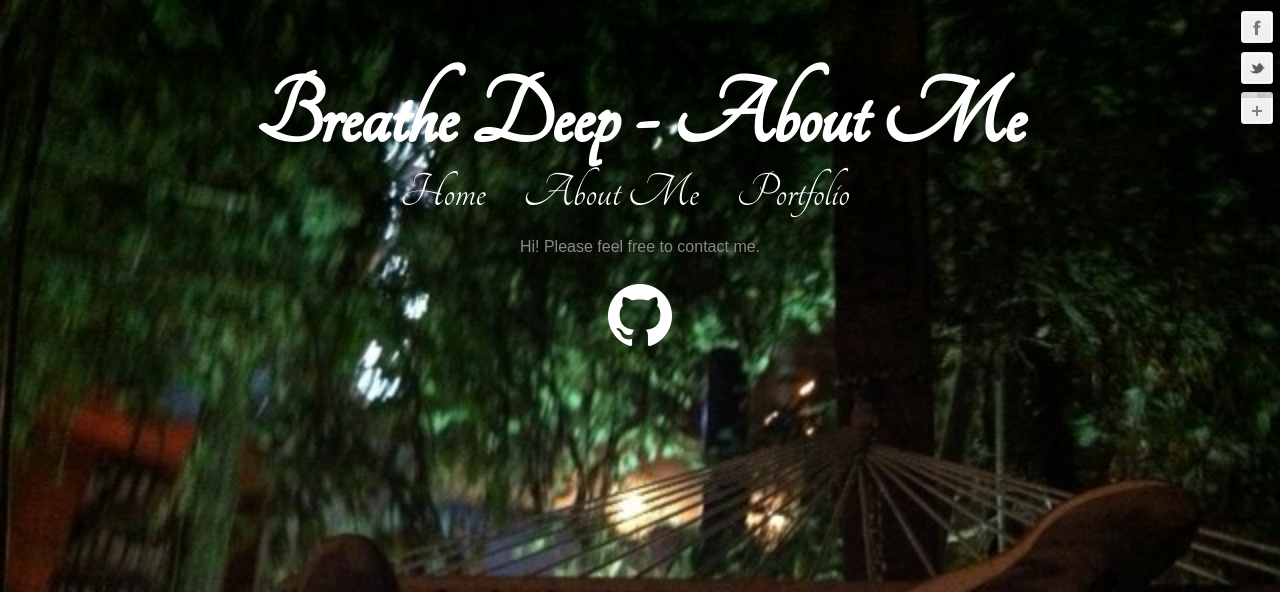
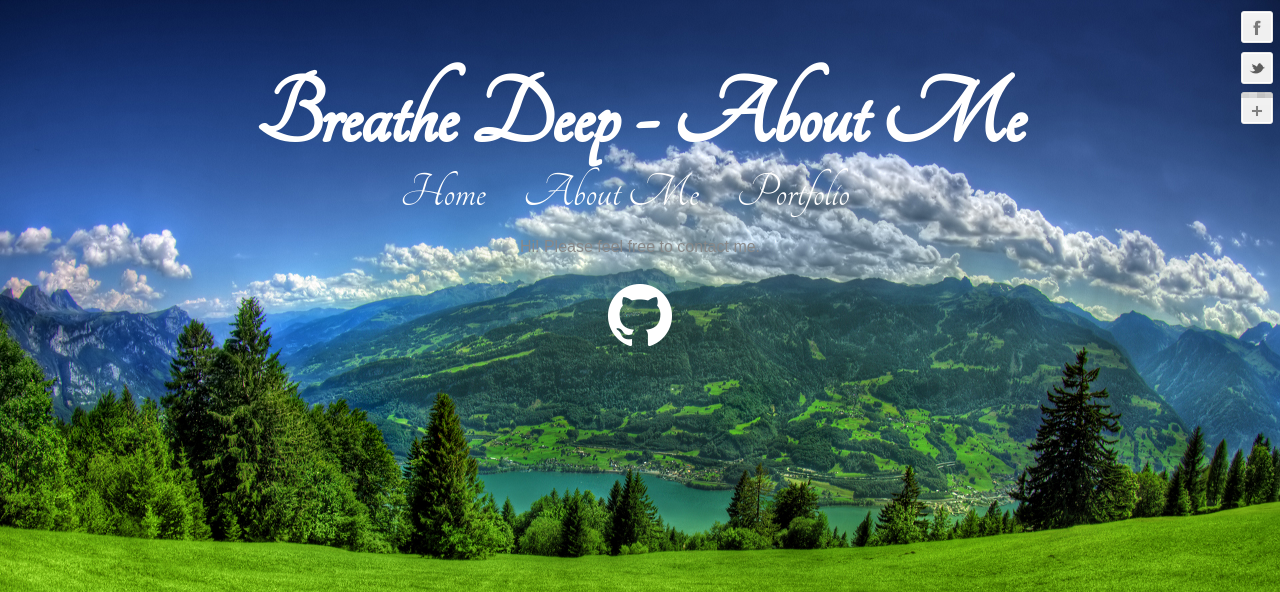
Before and after one commit to JisuKim82/portfolio, a PHP site: page /about_me.html in a window 1280 px wide. Shown: the top 592 px of the page. Run offline with PHP 8.4, Linux system fonts and the light colour scheme; some web fonts are replaced.

Commit message:
Debug background not loading for aboutme page

```diff
--- a/css/style.css
+++ b/css/style.css
@@ -11,7 +11,7 @@
 }
 
 #background2 {
-	background-image: url(../images/hammock.jpg);
+	background-image: url(../images/nature_wallpaper.jpg);
 	/*opacity: .5; */
 	background-size: 100%;
 	background-repeat: no-repeat;
```
